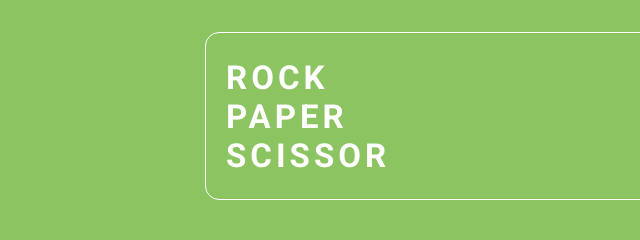
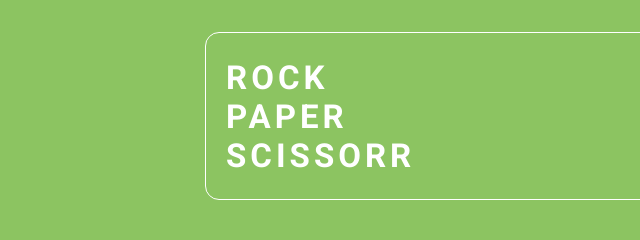
Before and after one commit to satishgopi/cuv-project4, a plain HTML site: page Rock-Paper-Sciss-Game/index.html in a window 1280 px wide. Shown: the top 240 px of the page, 17-657 px from the left. Drawn offline with Linux system fonts and the light colour scheme.

Commit message:
checking

```diff
--- a/Rock-Paper-Sciss-Game/index.html
+++ b/Rock-Paper-Sciss-Game/index.html
@@ -11,7 +11,7 @@
     <div class="container">
         <section class="score-board-box">
             <div class="title">
-                <h1>ROCK <br> PAPER <br> SCISSOR</h1>
+                <h1>ROCK <br> PAPER <br> SCISSORR</h1>
             </div>
             <div class="score-board-flex">
                 <div class="box">
```
